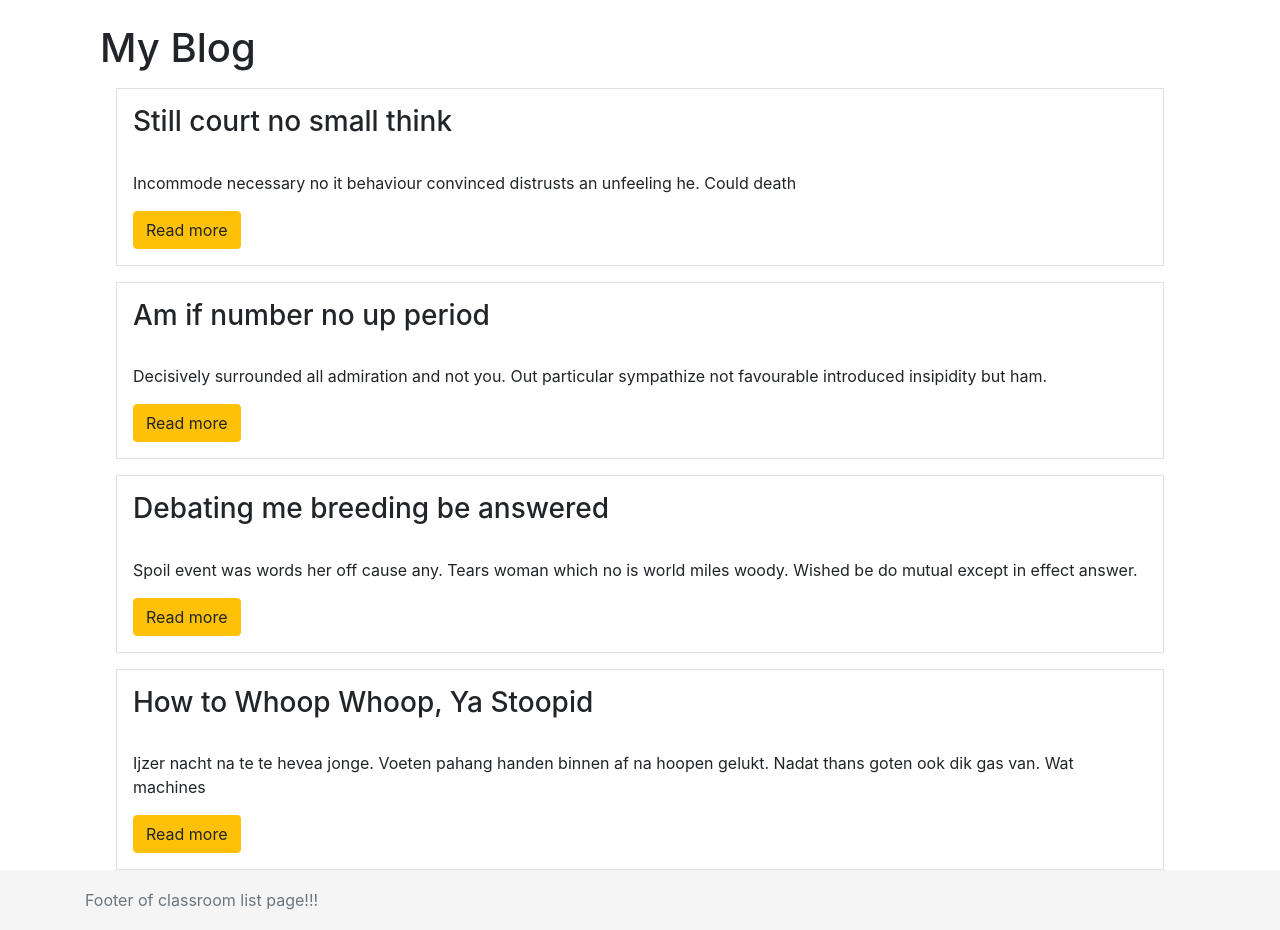
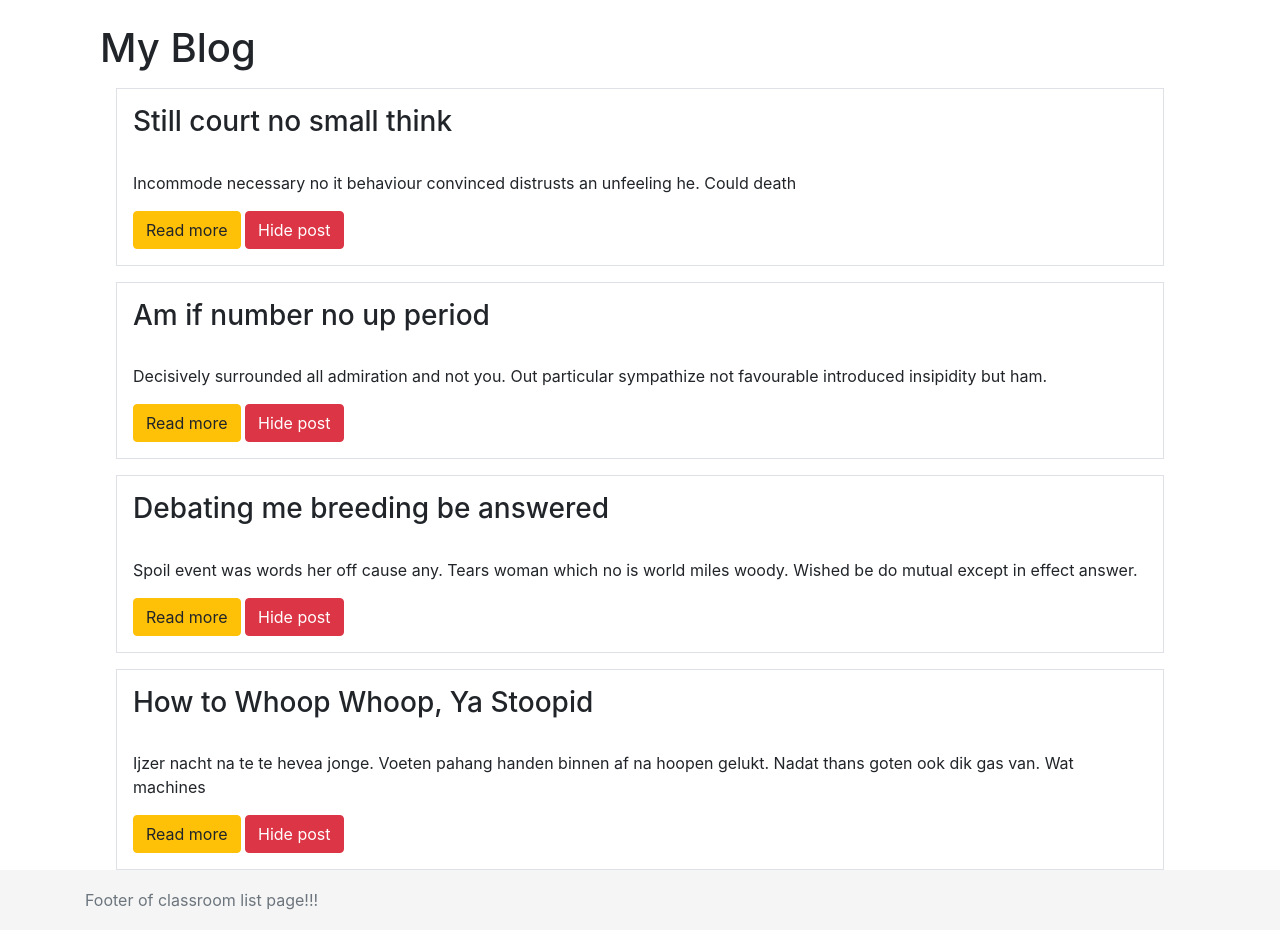
Before and after one commit to tangtms/wp_mini_project, a Django app: page /management/post/all/ in a window 1280 px wide. Shown: the part 56-986 px from the top of the page. Run offline with Django 3.2, Linux system fonts and the light colour scheme; a user stored in the database is signed in; data comes from the database, SQL or seed files in the repository; both versions use the stored data as it was after the commit; some libraries are stand-ins or nearby versions.

Commit message:
delete your own comment

```diff
--- a/blog/classes/views.py
+++ b/blog/classes/views.py
@@ -54,7 +54,7 @@ def register(request):
             context['error'] = 'Wrong username or password!'
         else:
             user = User.objects.create_user(username, '', password)
-            return redirect('llogin')
+            return redirect('login')
 
     return render(request, template_name='register.html', context=context)
 
@@ -63,7 +63,8 @@ def index(request):
     print(search_txt)
 
     post = Post.objects.filter(
-        title__icontains=search_txt
+        title__icontains=search_txt,
+        status=1
     )
 
     return render(request, template_name='index.html', context={
--- a/blog/management/models.py
+++ b/blog/management/models.py
@@ -8,7 +8,7 @@ class Post(models.Model):
     content = models.TextField()
     create_time = models.DateTimeField(auto_now_add=True)
     update_time = models.DateTimeField(auto_now=True)
-    status = models.CharField(max_length=50)
+    status = models.BooleanField()
     user_id = models.ForeignKey(User, on_delete=models.CASCADE)
 
 class Comment(models.Model):
--- a/blog/management/templates/post_list.html
+++ b/blog/management/templates/post_list.html
@@ -9,6 +9,16 @@
                 <a href="{% url 'post_detail' post_id=po.id %}">
                     <div class="btn btn-warning" id="{{po.id}}">Read more</div>
                 </a>
+                {% if po.status %}
+                <a href="{% url 'post_hide' post_id=po.id %}">
+                    <div class="btn btn-danger" id="{{po.id}}">Hide post</div>
+                </a>
+                {% endif %}
+                {% if not po.status %}
+                <a href="{% url 'post_hide' post_id=po.id %}">
+                    <div class="btn btn-primary" id="{{po.id}}">Publish post</div>
+                </a>
+                {% endif %}
             </div>
         {% endfor %}
     </div>
--- a/blog/management/urls.py
+++ b/blog/management/urls.py
@@ -5,5 +5,7 @@ urlpatterns = [
     path('post/add/', views.post_add, name='post_add'),
     path('post/edit/', views.post_update, name='post_update'),
     path('post/all/', views.post_list, name='post_list'),
-    path('detail/<int:post_id>/', views.detail, name='post_detail')
+    path('detail/<int:post_id>/', views.detail, name='post_detail'),
+    path('post/comment_delete/<int:comment_id>/', views.comment_delete, name='comment_delete'),
+    path('post/hide/<int:post_id>/', views.post_hide, name='post_hide')
 ]
--- a/blog/management/views.py
+++ b/blog/management/views.py
@@ -13,7 +13,8 @@ def post_add(request):
         post = Post.objects.create(
             title=request.POST.get('title'),
             content=request.POST.get('content'),
-            user_id=current_user
+            user_id=current_user,
+            status=True
         )
     else:
         post = Post.objects.none()
@@ -48,6 +49,22 @@ def post_list(request):
         'post': post
     })
 
+@login_required
+def comment_delete(request, comment_id):
+    comment = Comment.objects.get(pk=comment_id)
+    cur_post = comment.post_id.id
+
+    comment.delete()
+
+    return redirect('post_detail', post_id=cur_post)
+
+def post_hide(request, post_id):
+    post = Post.objects.get(pk=post_id)
+    post.status = False
+    post.save()
+
+    return redirect('post_list')
+
 def detail(request, post_id):
     current_user = request.user
     if request.method == 'POST':
--- a/blog/templates/detail.html
+++ b/blog/templates/detail.html
@@ -8,6 +8,12 @@
             <div class="card-body">
               <p class="card-text">{{ co.content }}</p>
               <p class="card-text text-right"><small class="text-muted">by: {{ co.user_id.username }} time: {{ co.create_time|date:'d/m/Y H:m' }}</small></p>
+              {% if user == co.user_id %}
+                <a href="{% url 'comment_delete' comment_id=co.id %}">
+                    <div class="btn btn-danger btn-sm">Delete comment</div>
+                </a>
+                {% endif %}
+              <!-- <a href="{% url 'comment_delete' comment_id=co.id %}" class="card-link text-right">Delete comment</a> -->
             </div>
         </div>
         {% endfor %}
```
Also changed, not shown: blog/db.sqlite3, blog/management/migrations/0004_auto_20200309_1943.py (added).
